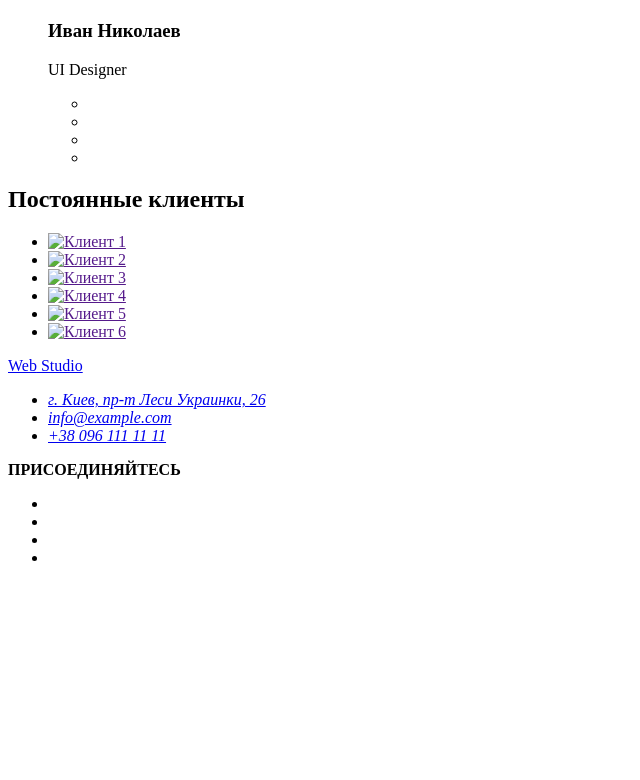
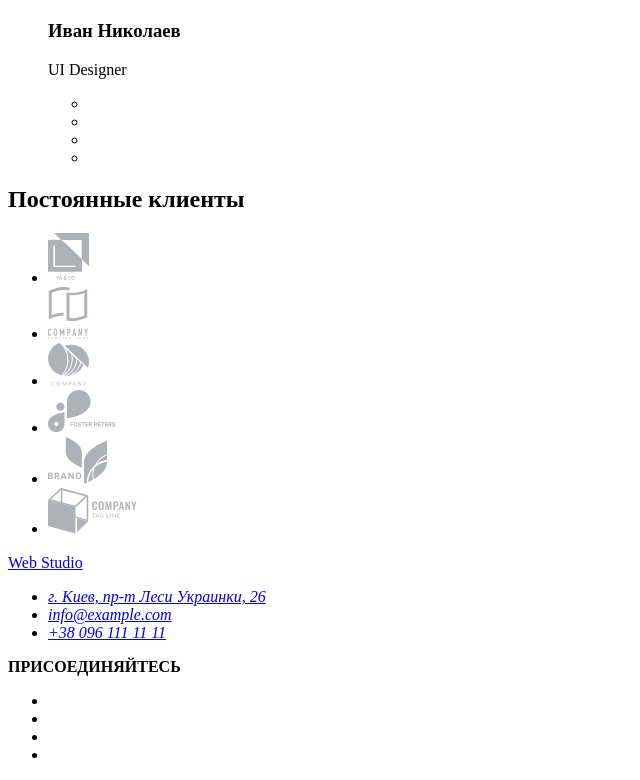
Before and after one commit to Liliia-Yarmolova/goit-markup-hw-01, a plain HTML site: page index.html in a window 1280 px wide. Shown: the part 3311-4091 px from the top of the page, without its empty margins (0-640 px from the left). Before the commit the page ends 3894 px from the top, so only its background shows below. Drawn offline with Linux system fonts and the light colour scheme.

Commit message:
Добавляет путь к логотипам клиентов

```diff
--- a/index.html
+++ b/index.html
@@ -134,22 +134,22 @@
         <h2>Постоянные клиенты</h2>
         <ul>
           <li>
-            <a href=""><img src="./images/our-clients/client-1.svg" alt="Клиент 1" /></a>
+            <a href=""><img src="./images/our-clients/logo-1.svg" alt="Клиент 1" /></a>
           </li>
           <li>
-            <a href=""><img src="./images/our-clients/client-2.svg" alt="Клиент 2" /></a>
+            <a href=""><img src="./images/our-clients/logo-2.svg" alt="Клиент 2" /></a>
           </li>
           <li>
-            <a href=""><img src="./images/our-clients/client-3.svg" alt="Клиент 3" /></a>
+            <a href=""><img src="./images/our-clients/logo-3.svg" alt="Клиент 3" /></a>
           </li>
           <li>
-            <a href=""><img src="./images/our-clients/client-4.svg" alt="Клиент 4" /></a>
+            <a href=""><img src="./images/our-clients/logo-4.svg" alt="Клиент 4" /></a>
           </li>
           <li>
-            <a href=""><img src="./images/our-clients/client-5.svg" alt="Клиент 5" /></a>
+            <a href=""><img src="./images/our-clients/logo-5.svg" alt="Клиент 5" /></a>
           </li>
           <li>
-            <a href=""><img src="./images/our-clients/client-6.svg" alt="Клиент 6" /></a>
+            <a href=""><img src="./images/our-clients/logo-6.svg" alt="Клиент 6" /></a>
           </li>
         </ul>
       </section>
```
